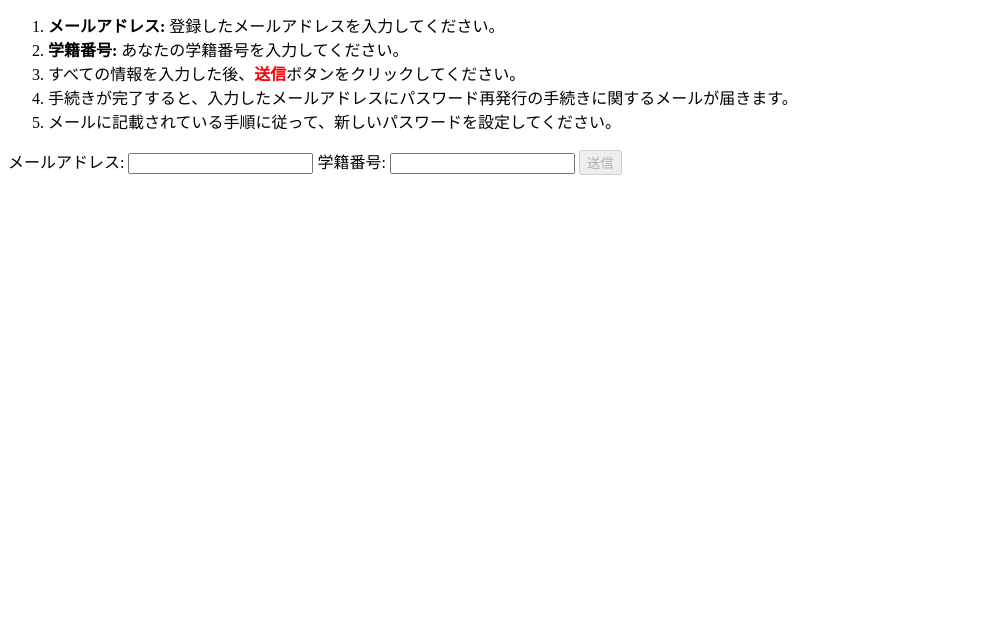
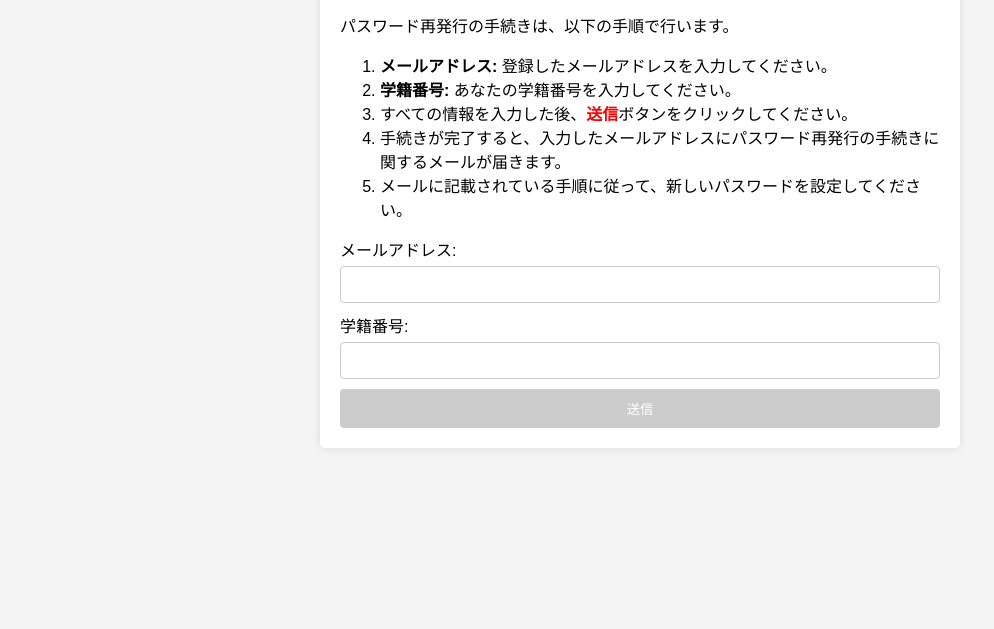
Before and after one commit to s-ao213/PBL, a plain HTML site: page User/other/forgot-password.html in a window 1280 px wide. Shown: the part 171-800 px from the top of the page, without its empty margins (0-994 px from the left). Drawn offline with Linux system fonts and the light colour scheme.

Commit message:
Update forgot-password.html

```diff
--- a/User/other/forgot-password.html
+++ b/User/other/forgot-password.html
@@ -4,7 +4,7 @@
     <meta charset="UTF-8">
     <meta name="viewport" content="width=device-width, initial-scale=1.0">
     <title>パスワード再発行</title>
-    <link rel="stylesheet" href="forgot-passwod.css">
+    <link rel="stylesheet" href="forgot-password.css">
 </head>
 <body>
     <div class="container">
```
